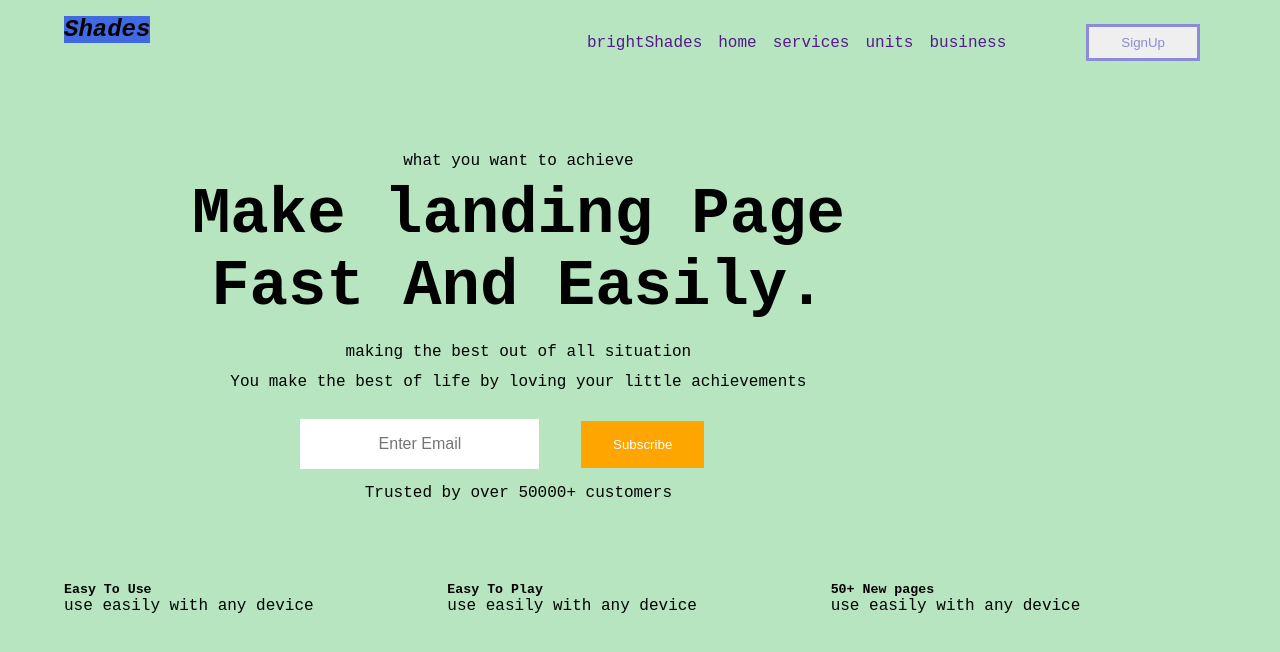
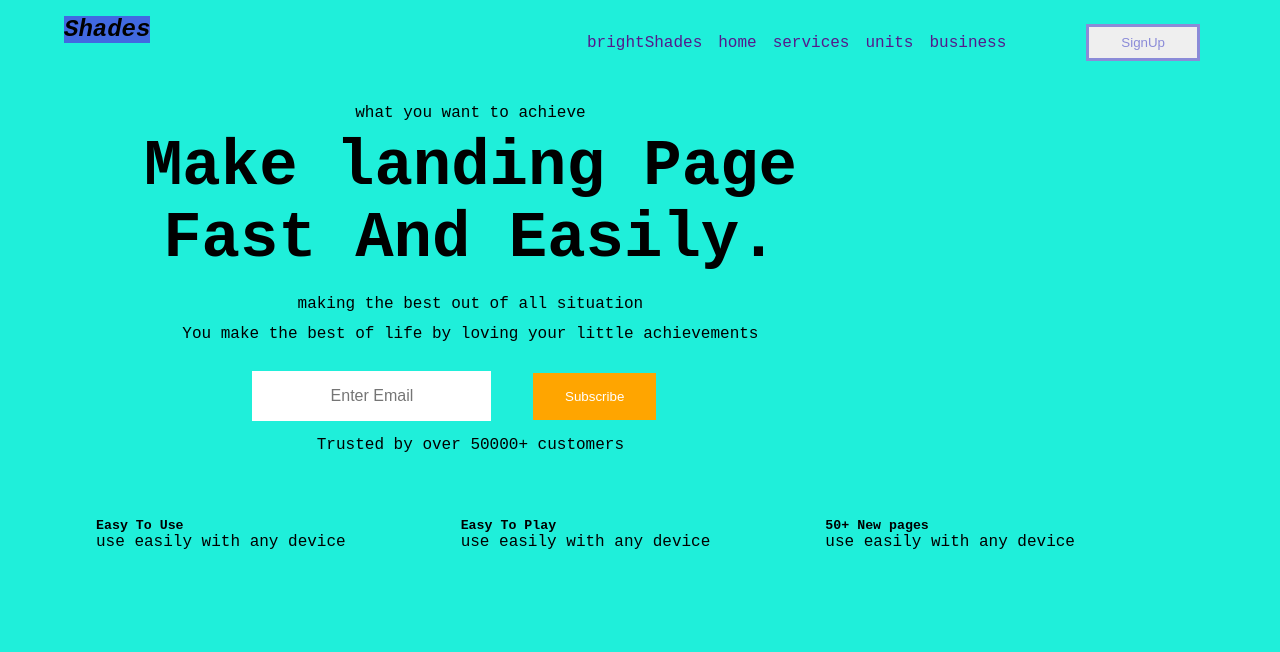
Before and after one commit to lightosita/shades-landing-page, a plain HTML site: page assin_2/index.html in a window 1280 px wide. Drawn offline with Linux system fonts and the light colour scheme.

Commit message:
bg-color

```diff
--- a/assin_2/styles.css
+++ b/assin_2/styles.css
@@ -4,7 +4,7 @@
 }
 
 .container{
-  background-color:rgb(182, 229, 192);
+  background-color:rgb(31, 239, 218);
   font-family:'Courier New', Courier, monospace;
 }
 .contents{
@@ -71,9 +71,8 @@ li a{
 }
 
 .container-body{
-  margin:5rem;
+  margin:2rem;
   width:65%;
-  /* align-items:center; */
   justify-content:center;
   text-align:center;
 
@@ -84,8 +83,6 @@ li a{
 }
 
 .small{
-  /* padding:16px; */
-  /* margin:14px; */
   text-align:center;
   font-size:1.2rem;
 }
@@ -112,9 +109,7 @@ input{
   font-size:1rem;
 
 }
-placeholder{
 
-}
 .subscribe{
   margin:2px;
   background-color:orange;
@@ -131,7 +126,7 @@ placeholder{
   grid-template-columns:repeat(3,1fr);
   grid-template-rows:1fr;
   gap:6px;
-  padding: 0 8px 0 0;
+  padding:2rem;
 
 
 
```
